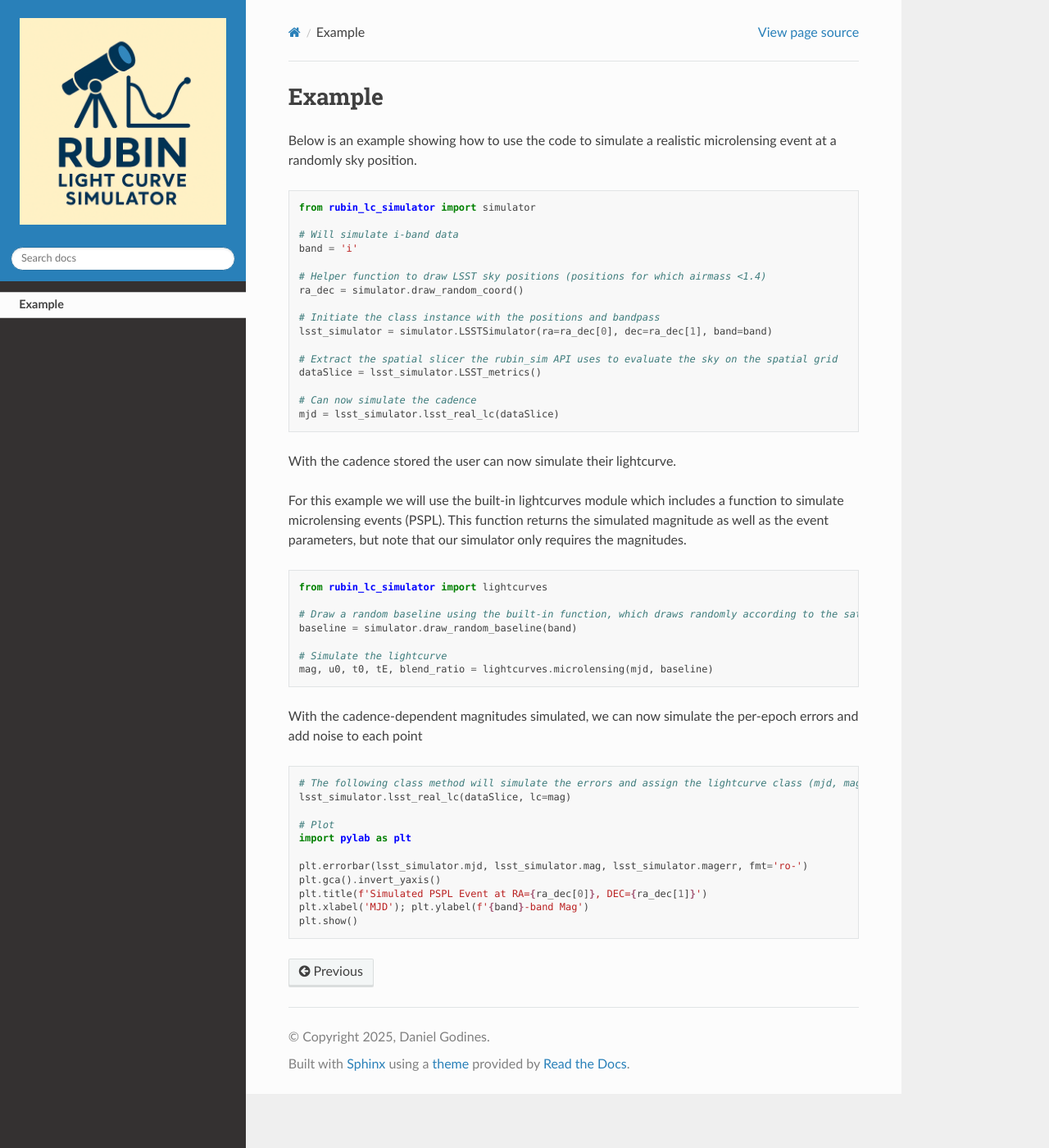
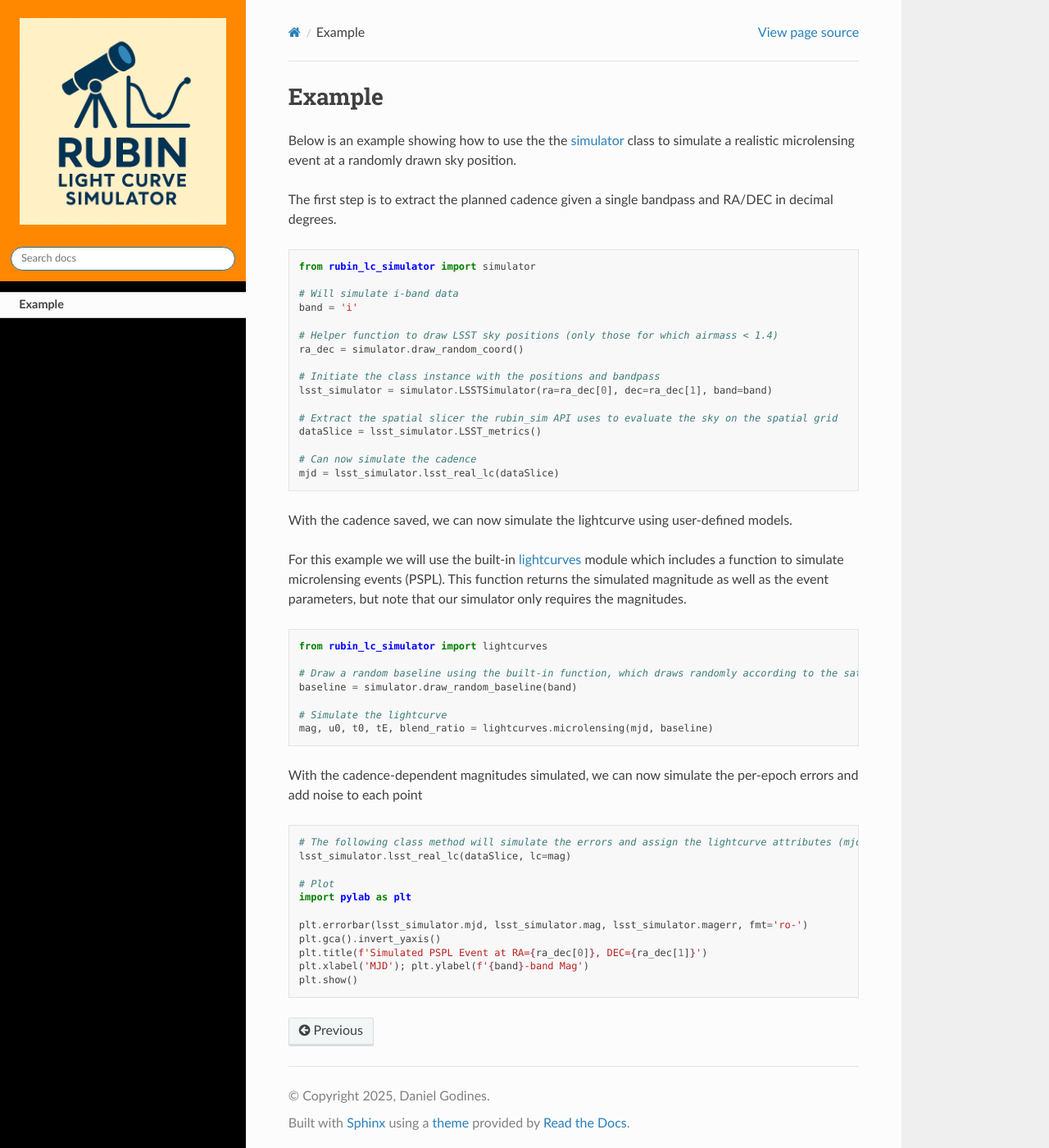
Before and after one commit to Professor-G/rubin-lc-simulator, a Sphinx documentation site: the page built from docs/source/Example.rst, in a window 1280 px wide and 1400 px high. Shown: the whole window at 82% size. Built offline with Sphinx 7.4.7 and the Read the Docs theme 3.1.0, drawn with Linux system fonts in a browser that asks for light colours; pages that are not in the unit, such as notebooks, are missing from menus.

Commit message:
update example and color

```diff
--- /dev/null
+++ b/docs/_templates/layout.html
@@ -0,0 +1,14 @@
+{% extends "!layout.html" %}
+{% block footer %} {{ super() }}
+
+  <style>
+    /* Sidebar header (and topbar for mobile) */
+    .wy-side-nav-search, .wy-nav-top {
+      background: #ff8800;  /* changed from red-pink to orange */
+    }
+    /* Sidebar */
+    .wy-nav-side {
+      background: #000000;
+    }
+  </style>
+{% endblock %}
--- a/docs/index.rst
+++ b/docs/index.rst
@@ -5,7 +5,9 @@
 
 Welcome to rubin-lc-simulator's documentation!
 ===============================
-rubin-lc-simulator is an open-source program
+This is an open-source program for simulating light curves with realistic LSST cadence and photometric noise. The code is designed to work with any given light curve model, although for testing purposes we provide a function for simulating microlensing events (PSPL only) and constant, signal-less lightcurves.
+
+This framework was designed and used for research in anomaly detection techniques, (Romao, Croon, & Godines 2025). If you use this code for your own research we would appreciate citations to `our paper <https://arxiv.org/abs/2503.09699>`_.
 
 Installation
 ==================
@@ -16,7 +18,7 @@ The current stable version can be installed via pip:
     pip install rubin-lc-simulator
 
 
-The code utilizes the `rubin_sim <https://rubin-sim.lsst.io/>`_). Python package. Please follow the installation instructions on the `documentation page <https://rubin-sim.lsst.io/installation.html#quick-installation>`_ and ensure the following imports work before using this code:
+The code utilizes the `rubin_sim <https://rubin-sim.lsst.io/>`_. Python package. Please follow the installation instructions on the `documentation page <https://rubin-sim.lsst.io/installation.html#quick-installation>`_ and ensure the following imports work before using this code:
 
 .. code-block:: python
 
--- a/docs/source/Example.rst
+++ b/docs/source/Example.rst
@@ -3,7 +3,9 @@
 Example
 ==================
 
-Below is an example showing how to use the code to simulate a realistic microlensing event at a randomly sky position.
+Below is an example showing how to use the the `simulator <https://rubin-lc-simulator.readthedocs.io/en/latest/autoapi/rubin_lc_simulator/simulator/index.html#rubin_lc_simulator.simulator.LSSTSimulator>`_ class to simulate a realistic microlensing event at a randomly drawn sky position.
+
+The first step is to extract the planned cadence given a single bandpass and RA/DEC in decimal degrees.
 
 .. code-block:: python
 
@@ -12,7 +14,7 @@ Below is an example showing how to use the code to simulate a realistic microlen
    # Will simulate i-band data
    band = 'i'
 
-   # Helper function to draw LSST sky positions (positions for which airmass <1.4)
+   # Helper function to draw LSST sky positions (only those for which airmass < 1.4)
    ra_dec = simulator.draw_random_coord()
 
    # Initiate the class instance with the positions and bandpass
@@ -25,9 +27,9 @@ Below is an example showing how to use the code to simulate a realistic microlen
    mjd = lsst_simulator.lsst_real_lc(dataSlice)
 
 
-With the cadence stored the user can now simulate their lightcurve.
+With the cadence saved, we can now simulate the lightcurve using user-defined models.
 
-For this example we will use the built-in lightcurves module which includes a function to simulate microlensing events (PSPL). This function returns the simulated magnitude as well as the event parameters, but note that our simulator only requires the magnitudes.
+For this example we will use the built-in `lightcurves <https://rubin-lc-simulator.readthedocs.io/en/latest/autoapi/rubin_lc_simulator/lightcurves/index.html>`_ module which includes a function to simulate microlensing events (PSPL). This function returns the simulated magnitude as well as the event parameters, but note that our simulator only requires the magnitudes.
 
 .. code-block:: python
 
@@ -43,7 +45,7 @@ With the cadence-dependent magnitudes simulated, we can now simulate the per-epo
 
 .. code-block:: python
 
-   # The following class method will simulate the errors and assign the lightcurve class (mjd, mag, magerr)
+   # The following class method will simulate the errors and assign the lightcurve attributes (mjd, mag, magerr)
    lsst_simulator.lsst_real_lc(dataSlice, lc=mag)
 
    # Plot
```
Also changed, not shown: 2 other files.
